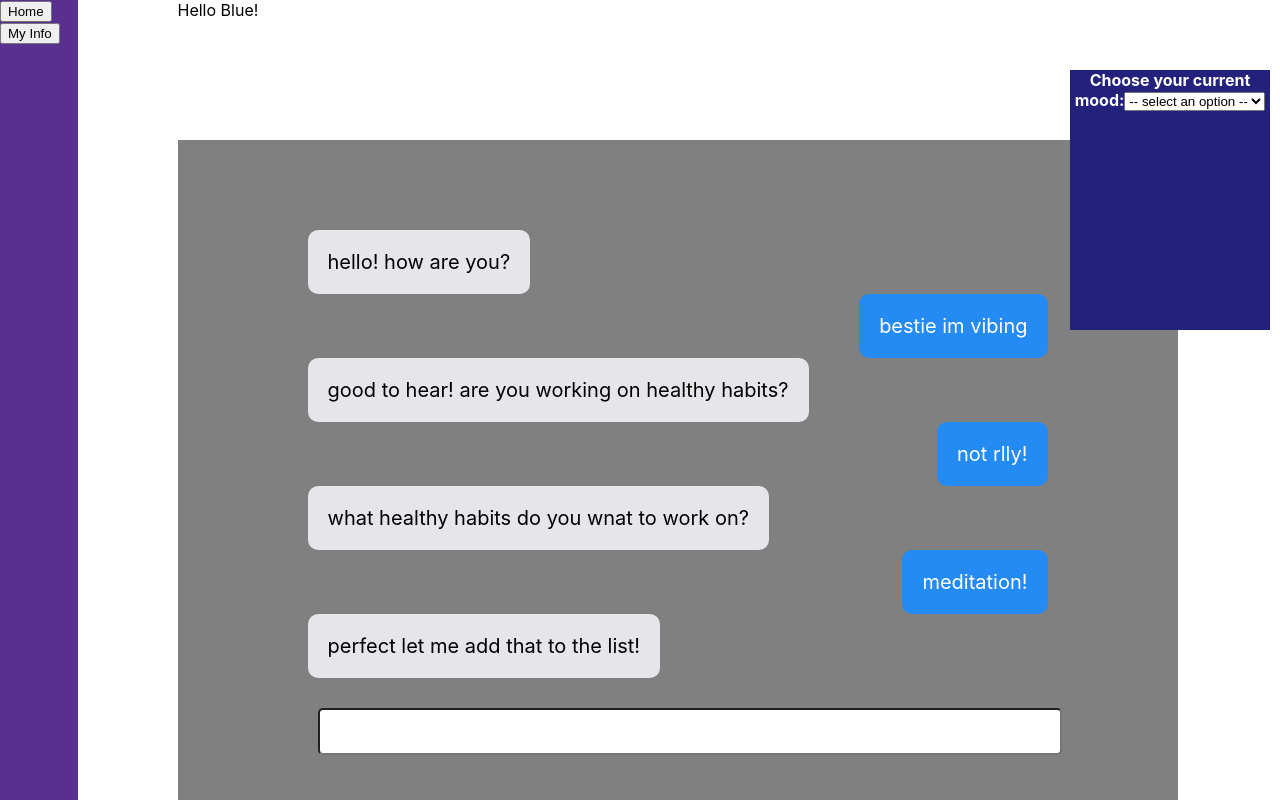
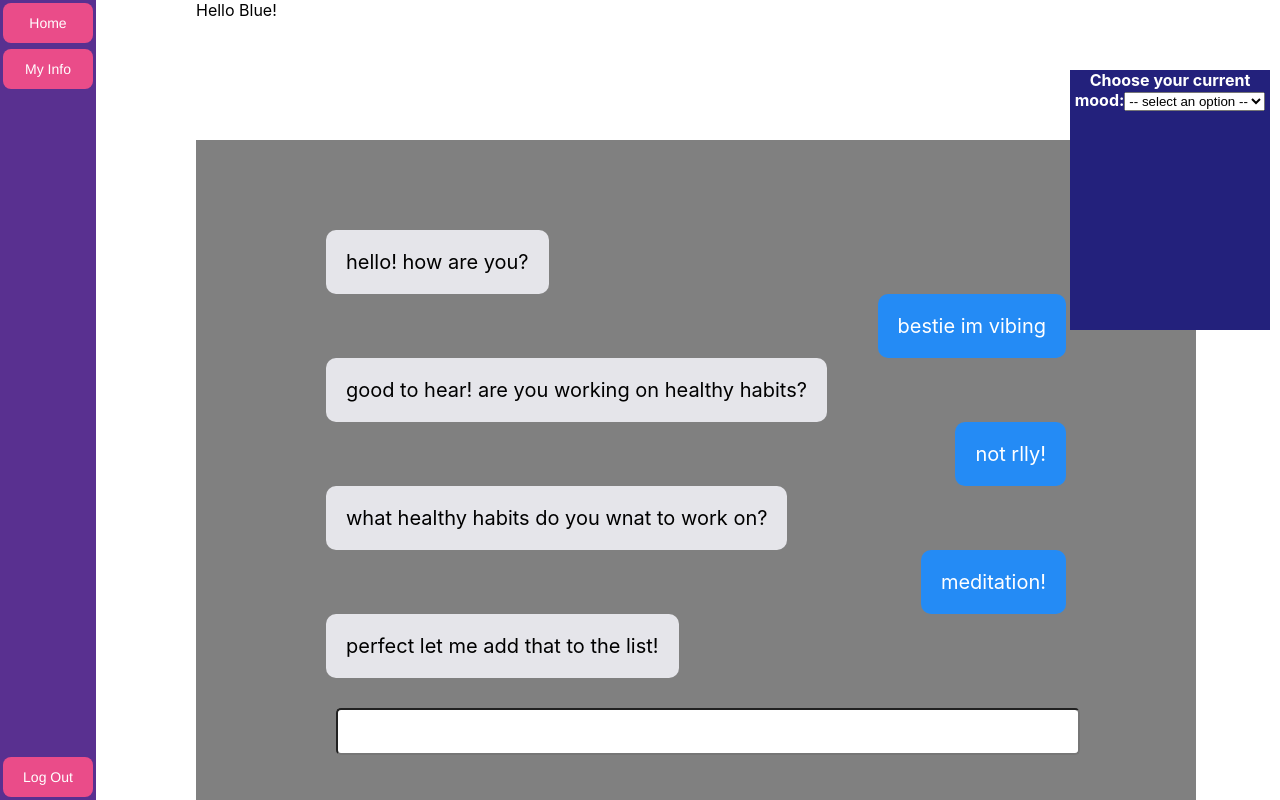
Before and after one commit to anna-m120/motAIve, a React (Create React App) app in the folder hack-western-app/: page / in a window 1280 px wide. Shown: the top 800 px of the page. Built offline with nearby package versions, Linux system fonts and the light colour scheme.

Commit message:
menu buttons plus menu sticky

```diff
--- a/hack-western-app/src/Dashboard.css
+++ b/hack-western-app/src/Dashboard.css
@@ -5,4 +5,5 @@
     width: 100%;
     position: relative;
     padding-left: 100px;
+    overflow-y: scroll;
 }
--- a/hack-western-app/src/Menu.css
+++ b/hack-western-app/src/Menu.css
@@ -1,6 +1,76 @@
 .menu-bar{
     grid-area: left-navbar;
     background-color: #593090;
+    width: 100px;
+    height: 810px;
+}
+
+.log-out-button{
+    bottom: 0px;
+    left: 0px;
+    background-color: #EA4C89;
+    border-radius: 8px;
+    border-style: none;
+    box-sizing: border-box;
+    color: #FFFFFF;
+    cursor: pointer;
+    display: inline-block;
+    font-family: "Haas Grot Text R Web", "Helvetica Neue", Helvetica, Arial, sans-serif;
+    font-size: 14px;
+    font-weight: 500;
+    height: 40px;
     width: 90px;
-    height: 100vw;
+    line-height: 20px;
+    list-style: none;
+    margin: 3px;
+    outline: none;
+    padding: 10px 16px;
+    position: fixed;
+    text-align: center;
+    text-decoration: none;
+    transition: color 100ms;
+    vertical-align: baseline;
+    user-select: none;
+    -webkit-user-select: none;
+    touch-action: manipulation;
+    overflow-x:visible;
 }
+
+.log-out-button:hover,
+.log-out-button:focus {
+  background-color: #F082AC;
+}
+
+.button {
+  background-color: #EA4C89;
+  border-radius: 8px;
+  border-style: none;
+  box-sizing: border-box;
+  color: #FFFFFF;
+  cursor: pointer;
+  display: inline-block;
+  font-family: "Haas Grot Text R Web", "Helvetica Neue", Helvetica, Arial, sans-serif;
+  font-size: 14px;
+  font-weight: 500;
+  height: 40px;
+  width: 90px;
+  line-height: 20px;
+  list-style: none;
+  margin: 3px;
+  outline: none;
+  padding: 10px 16px;
+  position: relative;
+  text-align: center;
+  text-decoration: none;
+  transition: color 100ms;
+  vertical-align: baseline;
+  user-select: none;
+  -webkit-user-select: none;
+  touch-action: manipulation;
+  overflow-x:visible;
+}
+
+.button:hover,
+.button:focus {
+  background-color: #F082AC;
+}
--- a/hack-western-app/src/Menu.jsx
+++ b/hack-western-app/src/Menu.jsx
@@ -1,9 +1,11 @@
 import React from "react";
+import './Menu.css';
 function Menu({updateIsHome}) {
   return (
     <div>
-      <button onClick={() =>  updateIsHome(true)}>Home</button>
-      <button onClick={() =>  updateIsHome(false)}>My Info</button>
+      <button className="button" onClick={() =>  updateIsHome(true)}>Home</button>
+      <button className="button" onClick={() =>  updateIsHome(false)}>My Info</button>
+      <button className="log-out-button" onClick={() =>  updateIsHome(false)}>Log Out </button>
     </div>
   );
 }
```
